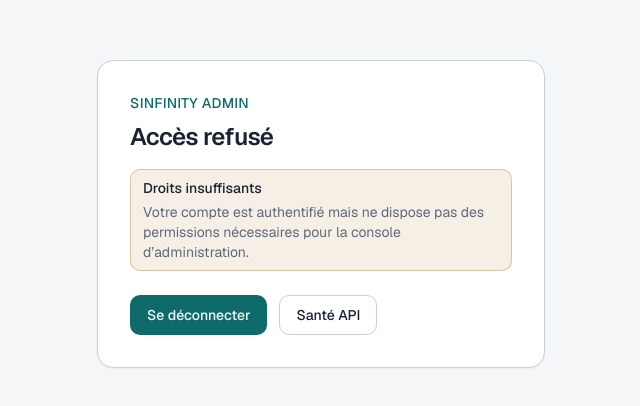
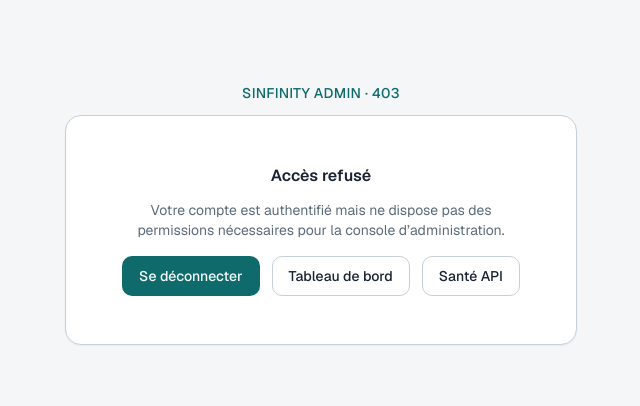
Before and after one commit to thecarinsiwa/sinfinity, a Next.js app in the folder apps/admin/: page /forbidden in a window 1280 px wide. Shown: the part 186-592 px from the top of the page, without its empty margins (319-959 px from the left). Built offline with nearby package versions, Linux system fonts and the light colour scheme; no server answers.

Commit message:
not-found.tsx + error.tsx + harmoniser forbidden

```diff
--- /dev/null
+++ b/apps/admin/src/app/error.tsx
@@ -0,0 +1,41 @@
+"use client";
+
+import { useEffect } from "react";
+import {
+  ErrorPageLink,
+  ErrorPageShell,
+} from "@/components/layout/error-page-shell";
+import { Button } from "@/components/ui";
+
+export default function GlobalError({
+  error,
+  reset,
+}: {
+  error: Error & { digest?: string };
+  reset: () => void;
+}) {
+  useEffect(() => {
+    console.error(error);
+  }, [error]);
+
+  return (
+    <ErrorPageShell
+      code="Erreur"
+      title="Une erreur est survenue"
+      description="Un problème inattendu a bloqué cet écran. Vous pouvez réessayer ou revenir au tableau de bord."
+      action={
+        <div className="flex flex-wrap items-center justify-center gap-3">
+          <Button type="button" onClick={() => reset()}>
+            Réessayer
+          </Button>
+          <ErrorPageLink href="/" variant="secondary">
+            Tableau de bord
+          </ErrorPageLink>
+          <ErrorPageLink href="/login" variant="secondary">
+            Connexion
+          </ErrorPageLink>
+        </div>
+      }
+    />
+  );
+}
--- a/apps/admin/src/app/forbidden/page.tsx
+++ b/apps/admin/src/app/forbidden/page.tsx
@@ -1,27 +1,10 @@
 import type { Metadata } from "next";
-import { ForbiddenActions } from "@/components/auth/forbidden-actions";
-import { Alert } from "@/components/ui";
+import { ForbiddenView } from "@/components/auth/forbidden-view";
 
 export const metadata: Metadata = {
   title: "Accès refusé — Sinfinity Admin",
 };
 
 export default function ForbiddenPage() {
-  return (
-    <div className="flex flex-1 flex-col items-center justify-center bg-background px-6 py-16">
-      <main className="w-full max-w-md rounded-lg border border-border bg-surface p-8 shadow-sm">
-        <p className="mb-2 text-sm font-medium tracking-wide text-primary uppercase">
-          Sinfinity Admin
-        </p>
-        <h1 className="mb-4 text-2xl font-semibold tracking-tight text-foreground">
-          Accès refusé
-        </h1>
-        <Alert tone="warning" title="Droits insuffisants">
-          Votre compte est authentifié mais ne dispose pas des permissions
-          nécessaires pour la console d’administration.
-        </Alert>
-        <ForbiddenActions />
-      </main>
-    </div>
-  );
+  return <ForbiddenView />;
 }
--- /dev/null
+++ b/apps/admin/src/app/not-found.tsx
@@ -0,0 +1,27 @@
+import type { Metadata } from "next";
+import {
+  ErrorPageLink,
+  ErrorPageShell,
+} from "@/components/layout/error-page-shell";
+
+export const metadata: Metadata = {
+  title: "Page introuvable — Sinfinity Admin",
+};
+
+export default function NotFoundPage() {
+  return (
+    <ErrorPageShell
+      code="404"
+      title="Page introuvable"
+      description="Cette adresse n’existe pas ou a été déplacée. Retournez au tableau de bord ou reconnectez-vous."
+      action={
+        <div className="flex flex-wrap items-center justify-center gap-3">
+          <ErrorPageLink href="/">Tableau de bord</ErrorPageLink>
+          <ErrorPageLink href="/login" variant="secondary">
+            Connexion
+          </ErrorPageLink>
+        </div>
+      }
+    />
+  );
+}
--- a/apps/admin/src/components/auth/forbidden-actions.tsx
+++ b/apps/admin/src/components/auth/forbidden-actions.tsx
@@ -1,5 +1,6 @@
 "use client";
 
+import Link from "next/link";
 import { Button } from "@/components/ui";
 import { useAuth } from "@/components/auth/auth-provider";
 
@@ -7,7 +8,7 @@
   const { logout, status } = useAuth();
 
   return (
-    <div className="mt-6 flex flex-wrap gap-3">
+    <div className="flex flex-wrap items-center justify-center gap-3">
       <Button
         type="button"
         onClick={() => void logout()}
@@ -15,12 +16,18 @@
       >
         Se déconnecter
       </Button>
-      <a
+      <Link
+        href="/"
+        className="inline-flex h-10 items-center justify-center rounded-md border border-border bg-surface px-4 text-sm font-medium text-foreground hover:bg-surface-muted"
+      >
+        Tableau de bord
+      </Link>
+      <Link
         href="/system/health"
         className="inline-flex h-10 items-center justify-center rounded-md border border-border bg-surface px-4 text-sm font-medium text-foreground hover:bg-surface-muted"
       >
         Santé API
-      </a>
+      </Link>
     </div>
   );
 }
--- /dev/null
+++ b/apps/admin/src/components/auth/forbidden-view.tsx
@@ -0,0 +1,15 @@
+"use client";
+
+import { ForbiddenActions } from "@/components/auth/forbidden-actions";
+import { ErrorPageShell } from "@/components/layout/error-page-shell";
+
+export function ForbiddenView() {
+  return (
+    <ErrorPageShell
+      code="403"
+      title="Accès refusé"
+      description="Votre compte est authentifié mais ne dispose pas des permissions nécessaires pour la console d’administration."
+      action={<ForbiddenActions />}
+    />
+  );
+}
--- /dev/null
+++ b/apps/admin/src/components/layout/error-page-shell.tsx
@@ -0,0 +1,57 @@
+import Link from "next/link";
+import type { ReactNode } from "react";
+import { EmptyState } from "@/components/ui";
+
+type ErrorPageShellProps = {
+  code: string;
+  title: string;
+  description: string;
+  action?: ReactNode;
+};
+
+/**
+ * Shared chrome for 403 / 404 / error boundary pages (outside app shell).
+ */
+export function ErrorPageShell({
+  code,
+  title,
+  description,
+  action,
+}: ErrorPageShellProps) {
+  return (
+    <div className="flex min-h-full flex-1 flex-col items-center justify-center bg-background px-6 py-16">
+      <main className="w-full max-w-lg">
+        <p className="mb-3 text-center text-sm font-medium tracking-wide text-primary uppercase">
+          Sinfinity Admin · {code}
+        </p>
+        <EmptyState
+          title={title}
+          description={description}
+          action={action}
+          className="border-solid bg-surface shadow-sm"
+        />
+      </main>
+    </div>
+  );
+}
+
+export function ErrorPageLink({
+  href,
+  children,
+  variant = "primary",
+}: {
+  href: string;
+  children: ReactNode;
+  variant?: "primary" | "secondary";
+}) {
+  const className =
+    variant === "primary"
+      ? "inline-flex h-10 items-center justify-center rounded-md bg-primary px-4 text-sm font-medium text-primary-foreground hover:bg-primary-hover"
+      : "inline-flex h-10 items-center justify-center rounded-md border border-border bg-surface px-4 text-sm font-medium text-foreground hover:bg-surface-muted";
+
+  return (
+    <Link href={href} className={className}>
+      {children}
+    </Link>
+  );
+}
--- a/apps/admin/src/components/layout/index.ts
+++ b/apps/admin/src/components/layout/index.ts
@@ -1,5 +1,6 @@
 export { AppShell } from "./app-shell";
 export { ComingSoonPage } from "./coming-soon";
+export { ErrorPageLink, ErrorPageShell } from "./error-page-shell";
 export { filterNavItems } from "./filter-nav-items";
 export {
   APP_NAV_ITEMS,
```
